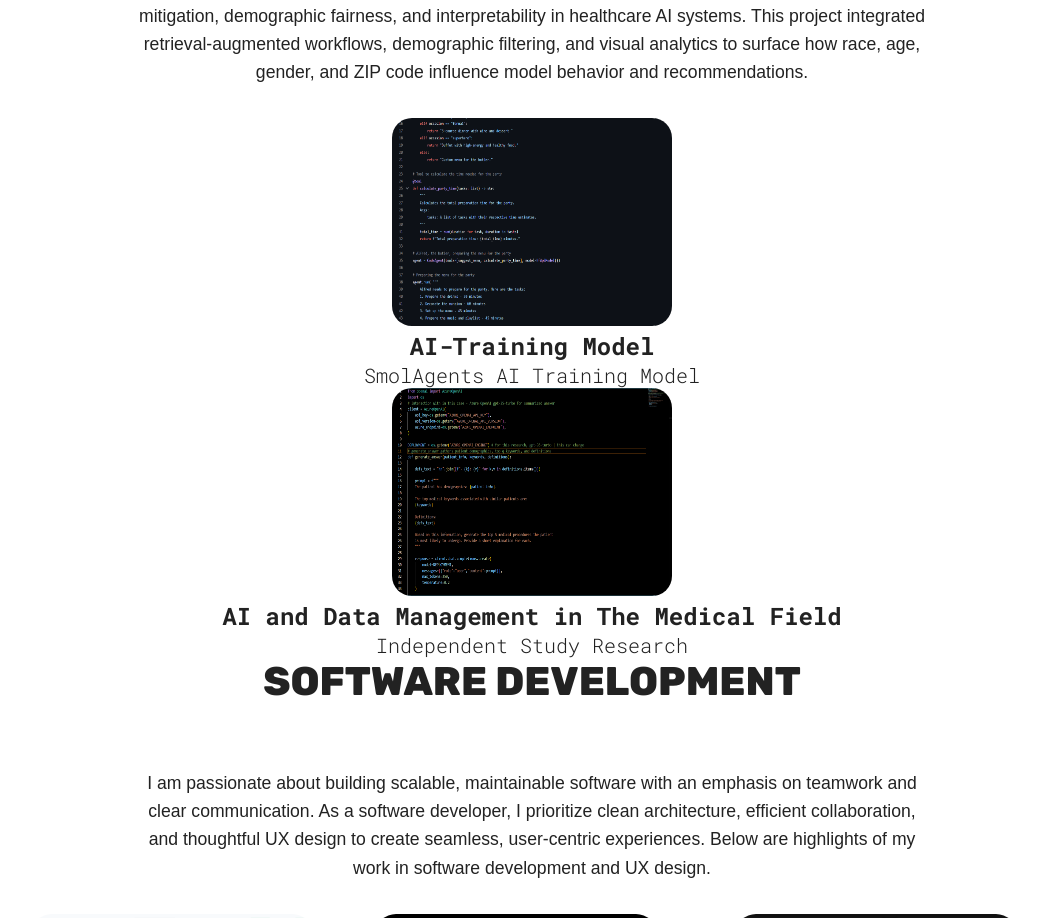
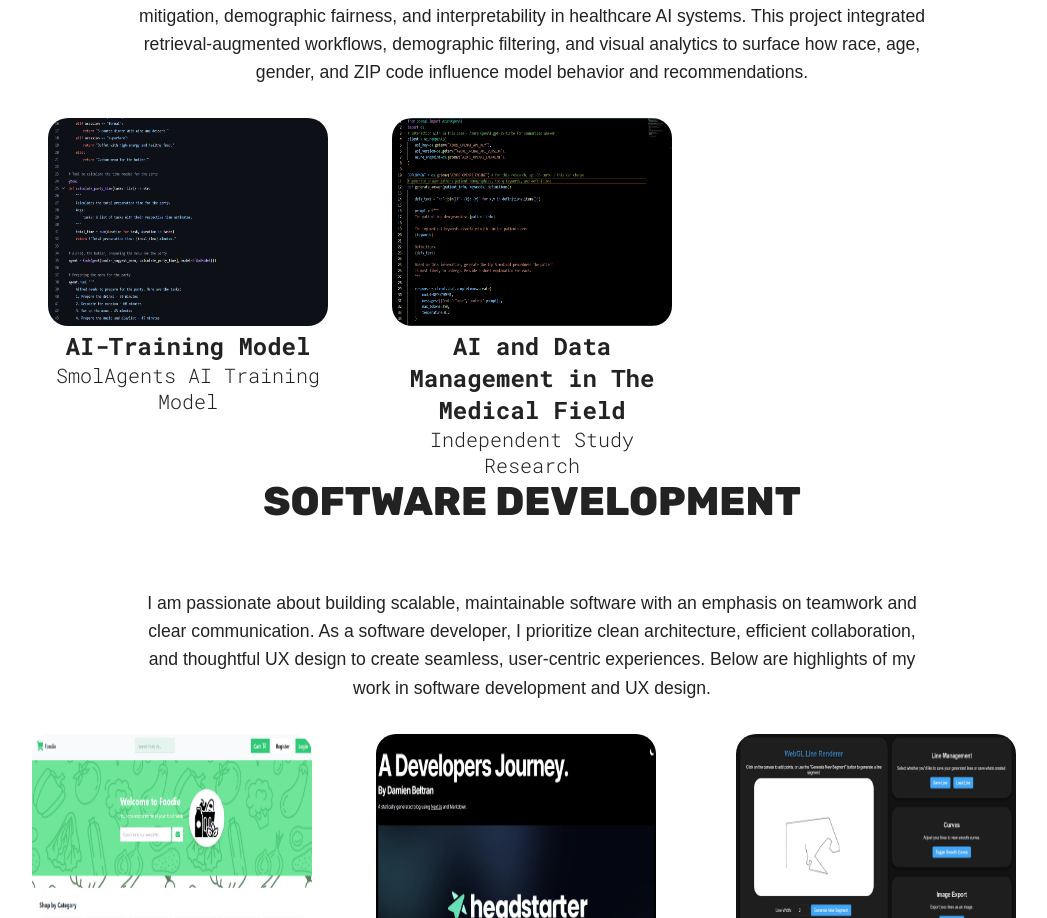
Before and after one commit to Damienb123/Developer-Portfolio, a React (Vite) app: page / in a window 1280 px wide. Shown: the part 2008-2926 px from the top of the page, without its empty margins (108-1155 px from the left). Built offline with nearby package versions, Linux system fonts and the light colour scheme.

Commit message:
Typo error
Fixing typo error for projectsContainer interrupting UI

```diff
--- a/src/sections/Projects/Projects.jsx
+++ b/src/sections/Projects/Projects.jsx
@@ -53,7 +53,7 @@
        data to study bias mitigation, demographic fairness, and interpretability in healthcare AI systems. This project integrated retrieval-augmented workflows,
        demographic filtering, and visual analytics to surface how race, age, gender, and ZIP code influence model behavior and recommendations.
       </p>
-      <div className={styles.projectContainer}>
+      <div className={styles.projectsContainer}>
       <ProjectCard
           src={smolagent}
           link="https://github.com/Damienb123/smolagent-training-model"
```
